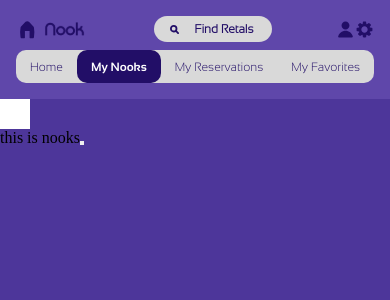
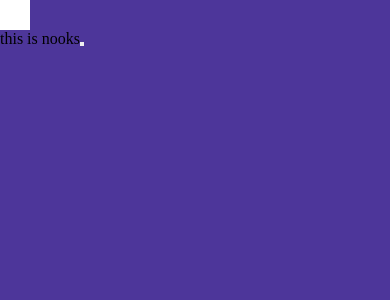
Before and after one commit to PFP-CP/PFP-CP2, a Next.js app in the folder frontEnd/pfp_front/: page /mynooks in a window 390 px wide. Shown: the top 300 px of the page. Built offline with nearby package versions, Linux system fonts and the light colour scheme.

Commit message:
minor fix for navmobile call

```diff
--- a/frontEnd/pfp_front/app/(main_page)/layout.tsx
+++ b/frontEnd/pfp_front/app/(main_page)/layout.tsx
@@ -11,7 +11,7 @@ export default function RootLayout({
   const path = usePathname();
   const isPost = path.startsWith('/post')
 
-  const [screenWidth, setScreenWidth] = useState(0);
+  const [screenWidth, setScreenWidth] = useState(window.innerWidth);
       useEffect(()=>{
         setScreenWidth(window.innerWidth);
         let timeId : NodeJS.Timeout | null = null;;
@@ -36,7 +36,7 @@ export default function RootLayout({
   return (
     <>
       {screenWidth>=1100 && <ComputerNav/>}
-      {screenWidth<1100 && <Mobile_nav/>}
+      {screenWidth>=700&& screenWidth<1100 && <Mobile_nav/>}
       {children}
     </>
   );
```
